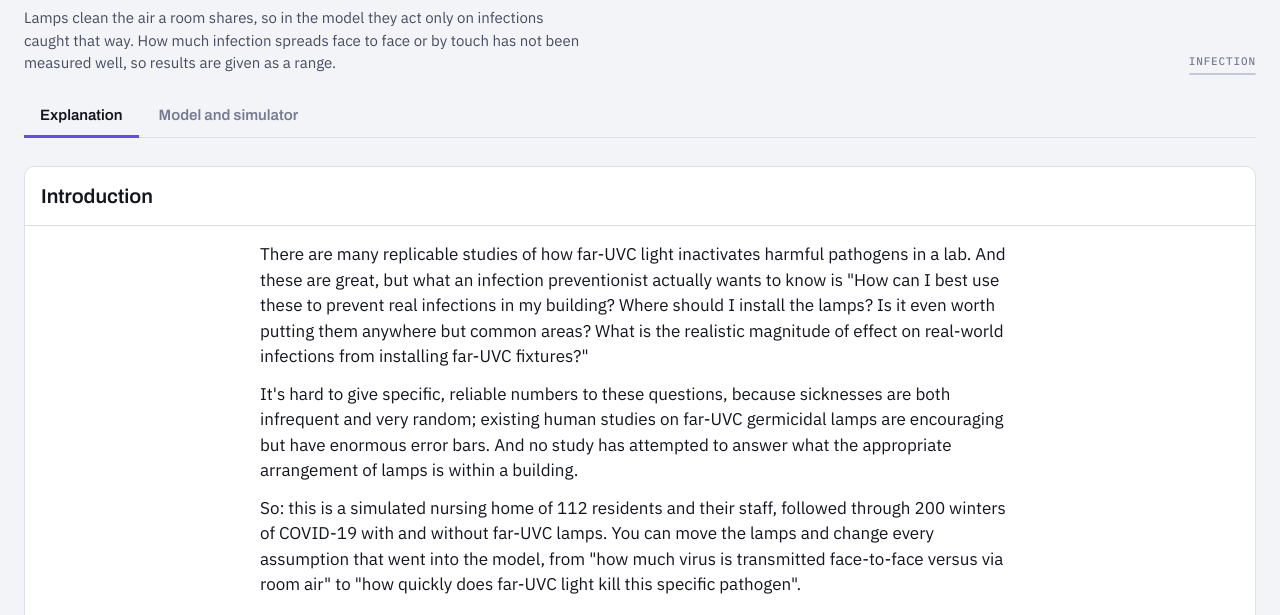
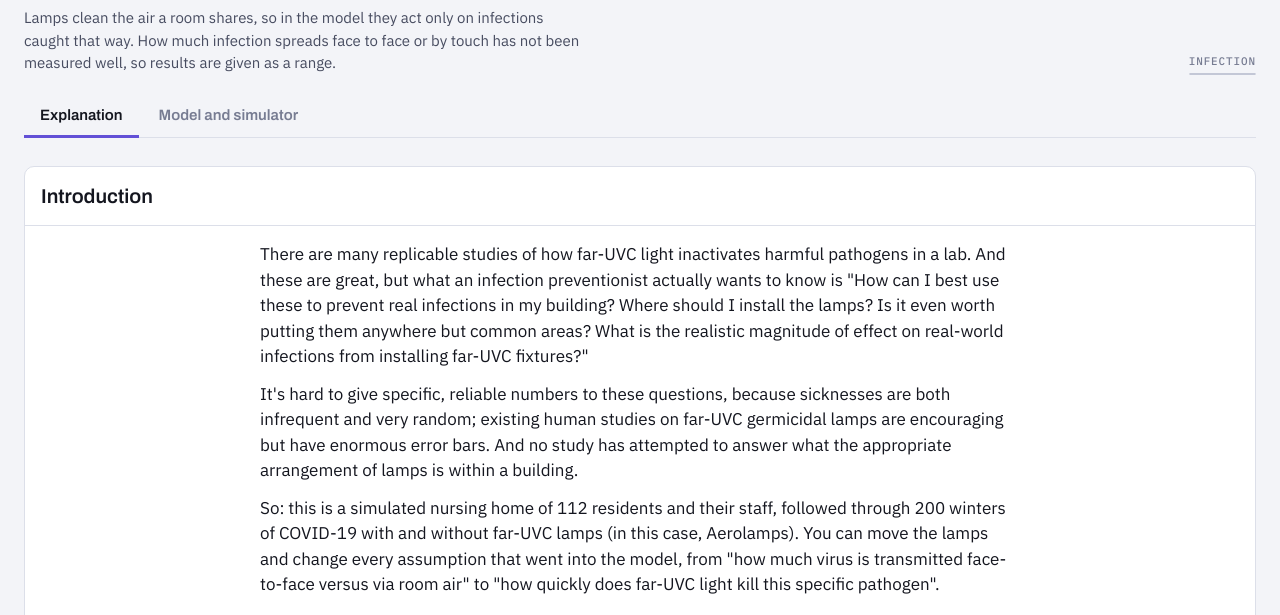
Before and after one commit to MisterFlask/nursing-home-simulation, a website: page web/app.html in a window 1280 px wide. Shown: the part 158-773 px from the top of the page. Drawn offline with Linux system fonts and the light colour scheme.

Commit message:
Introduction: name the lamps as Aerolamps
Co-Authored-By: Claude Fable 5.2 <noreply@anthropic.com>
Claude-Session: https://claude.ai/code/session_0156wvnUtA2uDUQBuJfhictC

```diff
--- a/web/app.html
+++ b/web/app.html
@@ -418,7 +418,7 @@ details.grp > summary span { font: 400 12px/1.2 var(--f-mono); color: var(--ink-
       <div class="filmintro">
         <p>There are many replicable studies of how far-UVC light inactivates harmful pathogens in a lab. And these are great, but what an infection preventionist actually wants to know is "How can I best use these to prevent real infections in my building? Where should I install the lamps? Is it even worth putting them anywhere but common areas? What is the realistic magnitude of effect on real-world infections from installing far-UVC fixtures?"</p>
         <p>It's hard to give specific, reliable numbers to these questions, because sicknesses are both infrequent and very random; existing human studies on far-UVC germicidal lamps are encouraging but have enormous error bars. And no study has attempted to answer what the appropriate arrangement of lamps is within a building.</p>
-        <p>So: this is a simulated nursing home of 112 residents and their staff, followed through 200 winters of COVID-19 with and without far-UVC lamps. You can move the lamps and change every assumption that went into the model, from "how much virus is transmitted face-to-face versus via room air" to "how quickly does far-UVC light kill this specific pathogen".</p>
+        <p>So: this is a simulated nursing home of 112 residents and their staff, followed through 200 winters of COVID-19 with and without far-UVC lamps (in this case, Aerolamps). You can move the lamps and change every assumption that went into the model, from "how much virus is transmitted face-to-face versus via room air" to "how quickly does far-UVC light kill this specific pathogen".</p>
       </div>
       <div class="filmstage">
         <svg id="film" viewBox="0 0 1200 675" preserveAspectRatio="xMidYMid slice" role="img" aria-label="Animated explanation of the model. The text beneath it carries the same content."></svg>
```
